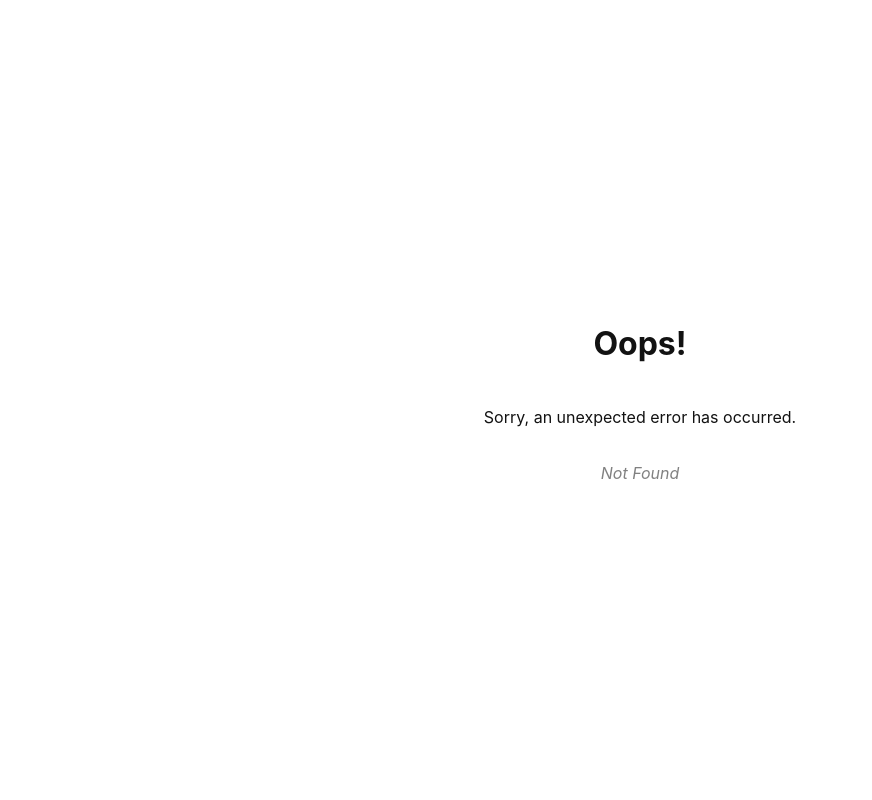
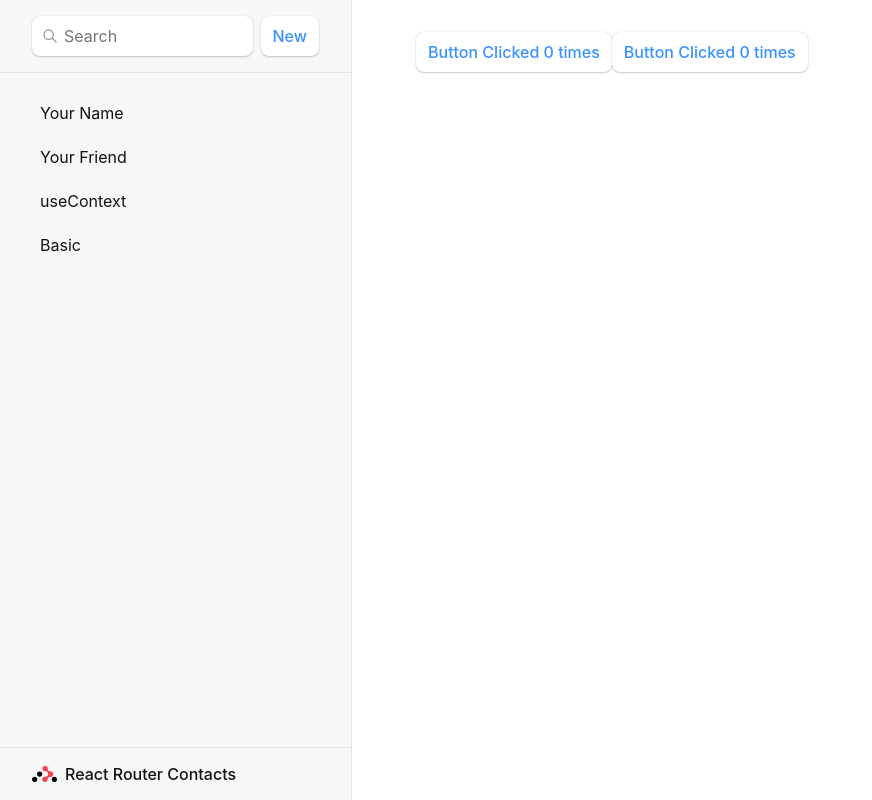
Before and after one commit to epochbrokers2/test_react, a React (Create React App) app: page /basic in a window 1280 px wide. Before the commit this address had no page. Shown: the whole page, without its empty margins (0-872 px from the left). Built offline with nearby package versions, Linux system fonts and the light colour scheme.

Commit message:
Cover Basic of React

```diff
--- /dev/null
+++ b/src/components/Basic/Basic.jsx
@@ -0,0 +1,15 @@
+import React, { useState } from "react";
+import Button1 from "./Button1";
+
+const Basic = () => {
+    const [count, setCount] = useState(0);
+    const clickHandler = () => {
+        setCount((prevstate) => prevstate + 1)
+    }
+    return <>
+        <Button1 onClick={clickHandler} count={count} />
+        <Button1 onClick={clickHandler} count={count} />
+    </>;
+};
+
+export default Basic;
--- /dev/null
+++ b/src/components/Basic/Button1.jsx
@@ -0,0 +1,7 @@
+import React from "react";
+
+const Button1 = ({ count, onClick }) => {
+    return <button onClick={onClick}> Button Clicked {count} times</button>;
+};
+
+export default Button1;
--- a/src/index.js
+++ b/src/index.js
@@ -6,6 +6,7 @@ import "./index.css";
 import Root from "./routes/root";
 import ErrorPage from "./error-page";
 import TaskApp from "./components/TaskApp";
+import Basic from "./components/Basic/Basic";
 
 const router = createBrowserRouter([
     {
@@ -17,6 +18,10 @@ const router = createBrowserRouter([
                 path: "react-context",
                 element: <TaskApp />,
             },
+            {
+                path: "basic",
+                element: <Basic />,
+            },
         ],
     },
 ]);
--- a/src/routes/root.jsx
+++ b/src/routes/root.jsx
@@ -32,6 +32,9 @@ export default function Root() {
                         <li>
                             <Link to={`react-context`}>useContext</Link>
                         </li>
+                        <li>
+                            <Link to={`basic`}>Basic</Link>
+                        </li>
                     </ul>
                 </nav>
             </div>
```
Also changed, not shown: src/components/Basic/Button2.jsx (added, +7 -0 lines).
